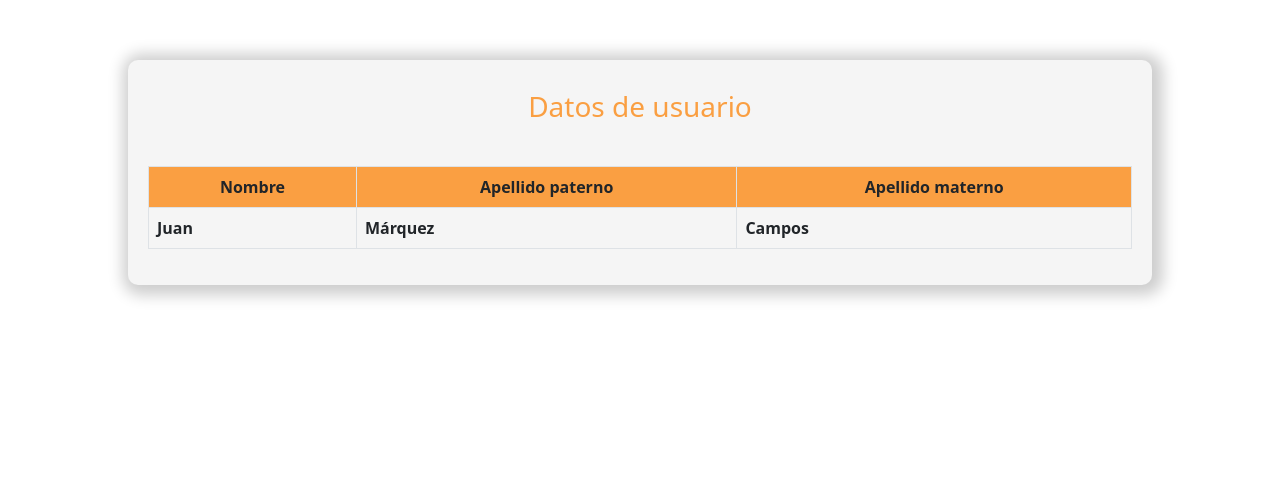
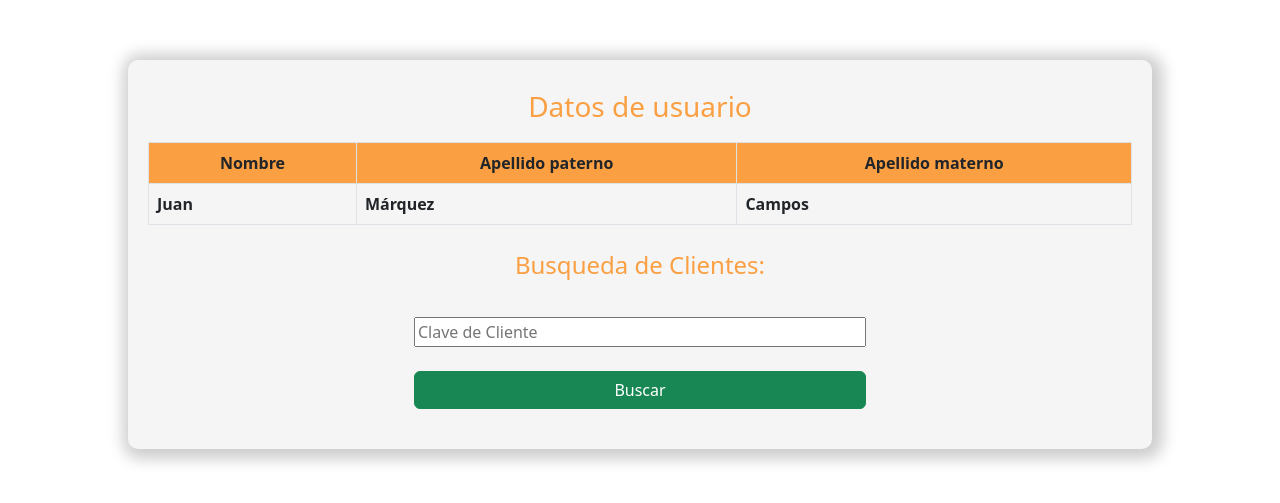
Before and after one commit to ItzaeRb/Entrega1_Rivera-Acurso, a Django app: template SuperMarket/template/buscar_clientes.html in a window 1280 px wide. Shown: the part 56-559 px from the top of the page. Run offline with Django 4.2, Linux system fonts and the light colour scheme; the template is opened without the code that fills it: values that come from a table or form of the project are taken from there, others are empty; data comes from the database, SQL or seed files in the repository; some libraries are stand-ins or nearby versions.

Commit message:
se agrega enlace de busqueda a template buscar_clientes

```diff
--- a/SuperMarket/template/buscar_clientes.html
+++ b/SuperMarket/template/buscar_clientes.html
@@ -9,7 +9,7 @@
         </div>
         <table class="table table-bordered">
             <thead style="background-color: #FA9F42; text-align: center;">
-              <tr>
+            <tr>
                 <th scope="col">Nombre</th>
                 <th scope="col">Apellido paterno</th>
                 <th scope="col">Apellido materno</th>
@@ -25,7 +25,14 @@
                 {% endfor %}
                 {% endif %}
             </tbody>
+        </table>
+
+    <div class="encabezado"><h4>Busqueda de Clientes:</h4></div>
+    <form class="form_datos" action="/SuperMarket/buscar_clientes/" method="GET">
+        <input type="text" name="claveCliente" placeholder="Clave de Cliente">
+        <br>
+        <button type="submit" class="btn btn-success">Buscar</button>
+    </form>
     </div>
-    <br>
 
 {% endblock %}
```
